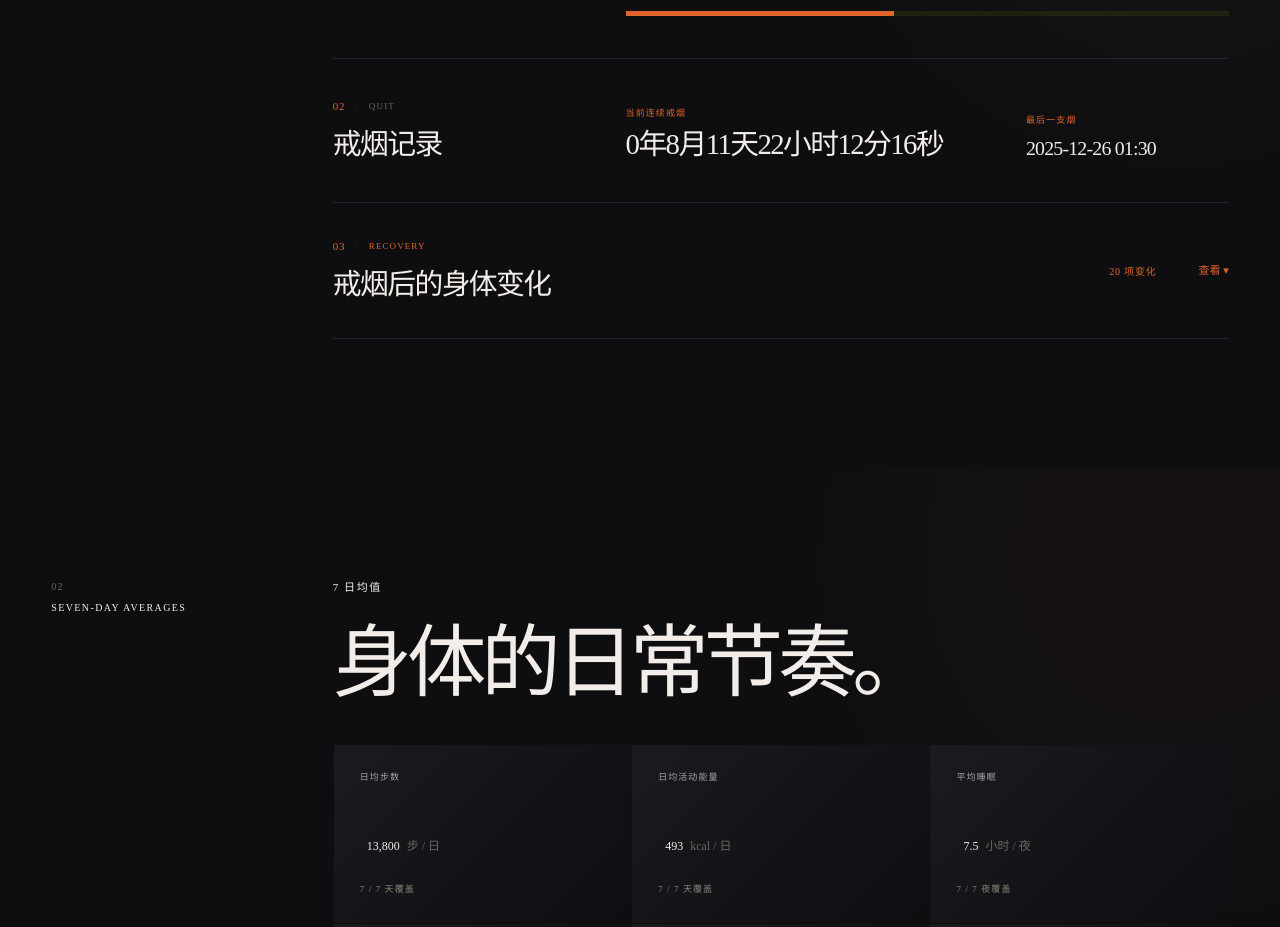
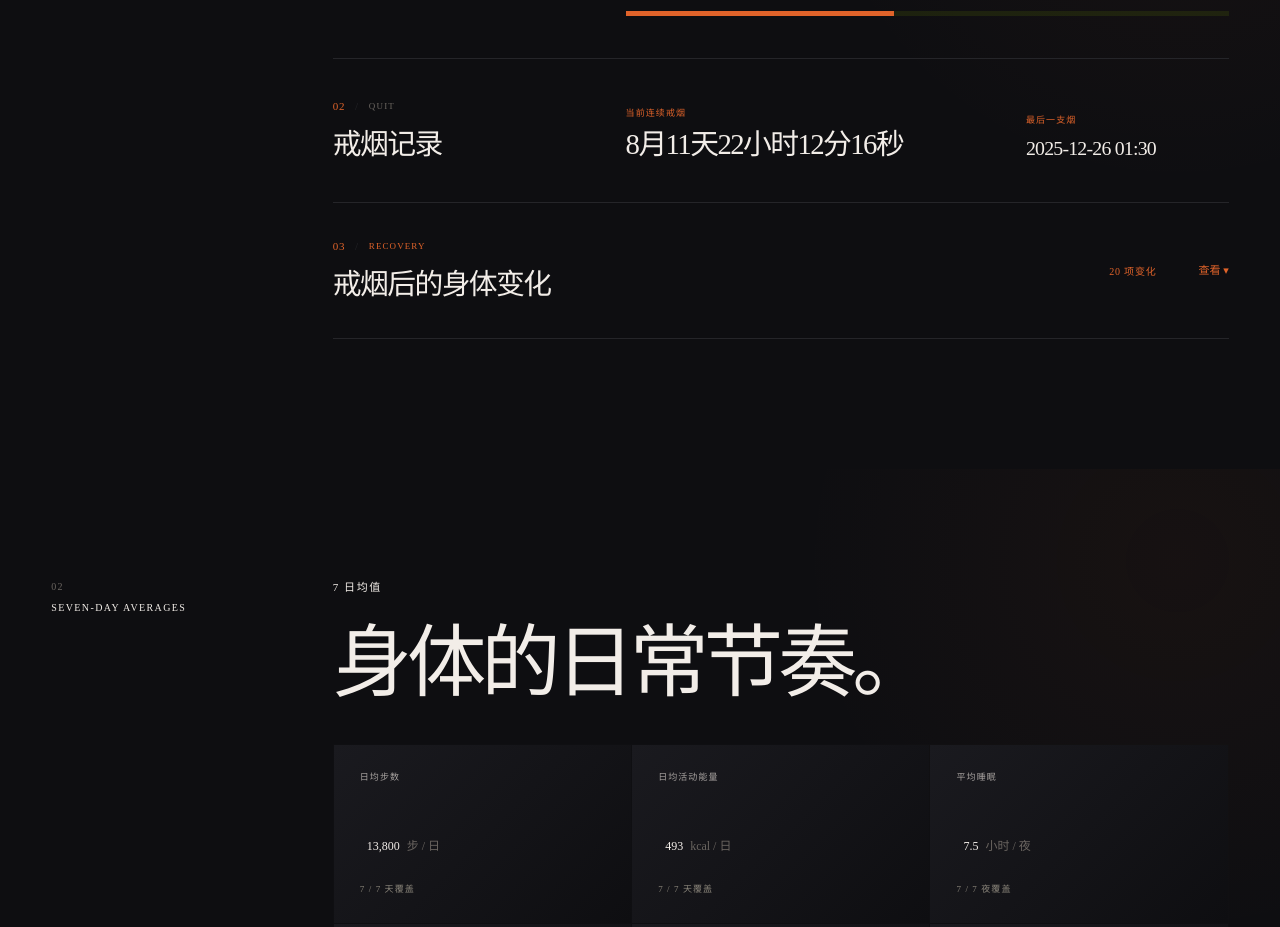
Before and after one commit to Killua910211/killua-win, a Next.js app: page /health in a window 1280 px wide. Shown: the part 1080-2007 px from the top of the page. Built offline with nearby package versions, Linux system fonts and the light colour scheme.

Commit message:
Hide zero years in smoking streak

```diff
--- a/app/health/smoking-streak.tsx
+++ b/app/health/smoking-streak.tsx
@@ -90,7 +90,9 @@ function formatDuration(startMilliseconds: number, nowMilliseconds: number) {
   const seconds = remainingSeconds % 60;
   const pad = (value: number) => value.toString().padStart(2, '0');
 
-  return `${years}年${months}月${days}天${pad(hours)}小时${pad(minutes)}分${pad(seconds)}秒`;
+  const yearsLabel = years > 0 ? `${years}年` : '';
+
+  return `${yearsLabel}${months}月${days}天${pad(hours)}小时${pad(minutes)}分${pad(seconds)}秒`;
 }
 
 export function SmokingStreak({
```
